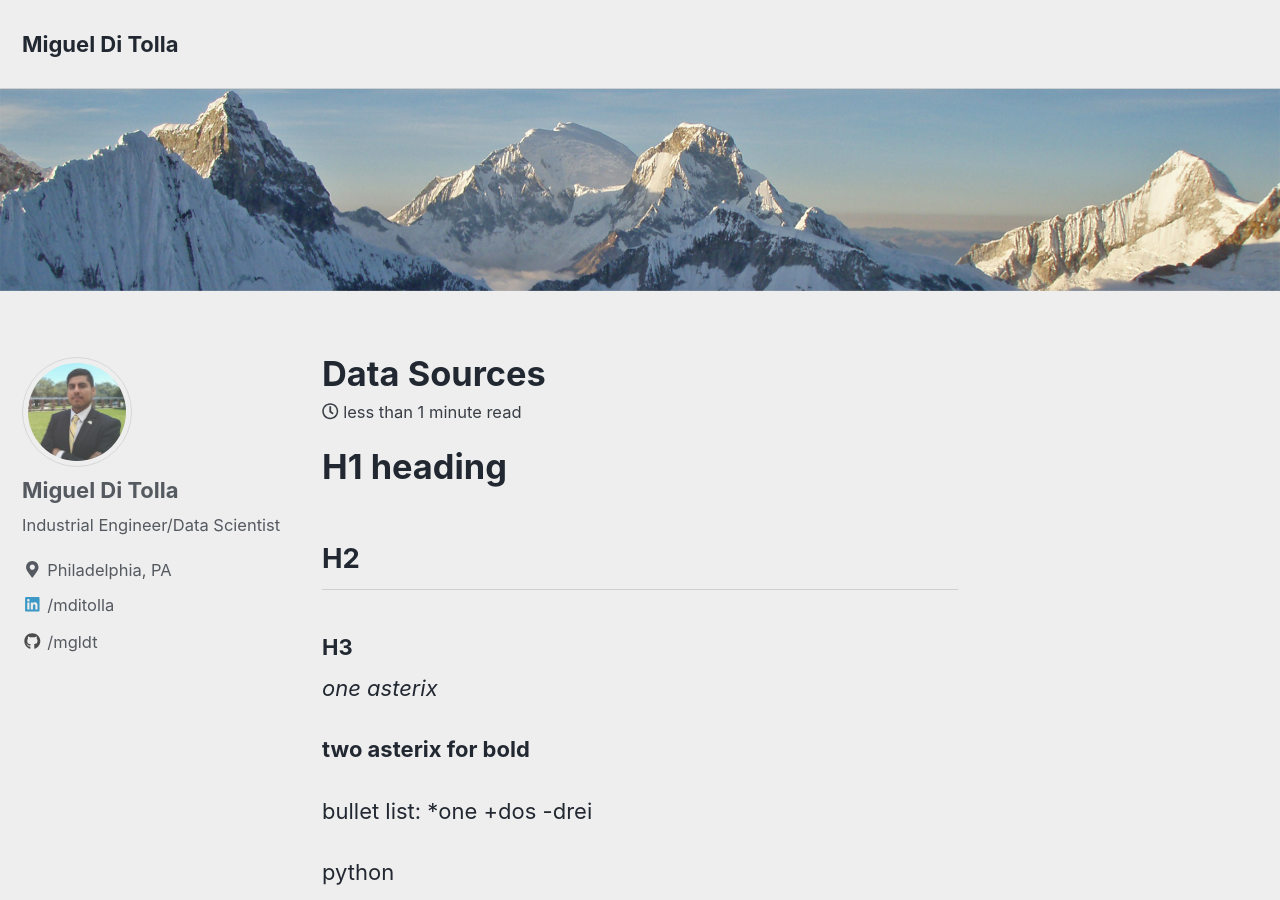
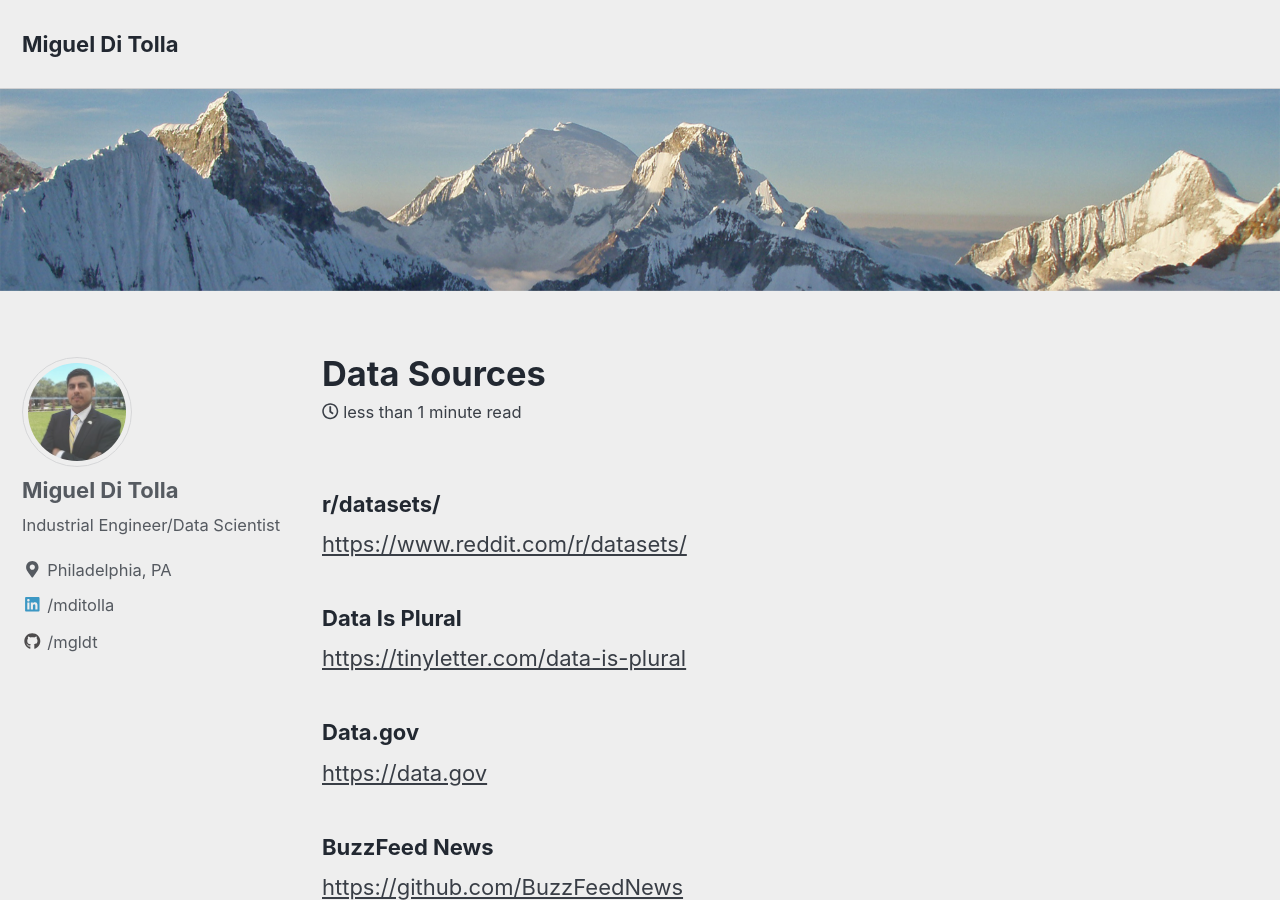
Before and after one commit to mgldt/mgldt.github.io, a Jekyll site: the page built from _posts/2019-06-28-data-sources.md, in a window 1280 px wide and 900 px high. Built offline with Jekyll 4.4.1, drawn with Linux system fonts in a browser that asks for light colours; cached includes are drawn as plain includes; some of the changed text lies outside the part shown.

Commit message:
Update 2019-06-28-data-sources.md

````diff
--- a/_posts/2019-06-28-data-sources.md
+++ b/_posts/2019-06-28-data-sources.md
@@ -7,25 +7,22 @@ header:
 excerpt: "Various data sources"
 ---
 
-# H1 heading
+### r/datasets/
 
-## H2
+[https://www.reddit.com/r/datasets/](reddit.com/r/datasets/)
 
-### H3
+### Data Is Plural
 
-*one asterix*
+[https://tinyletter.com/data-is-plural](tinyletter.com/data-is-plural)
 
-**two asterix for bold**
+### Data.gov
 
-bullet list:
-*one
-+dos
--drei
+[https://data.gov](data.gov)
 
-python
-```python
-  import numpy as np
-  def testf(x, y):
-    z = np.sum(x, y)
-    return z
-```
+### BuzzFeed News
+
+[https://github.com/BuzzFeedNews](github.com/BuzzFeedNews)
+
+### FiveThirstyEight
+
+[https://data.fivethirtyeight.com/](data.fivethirtyeight.com/}
````
